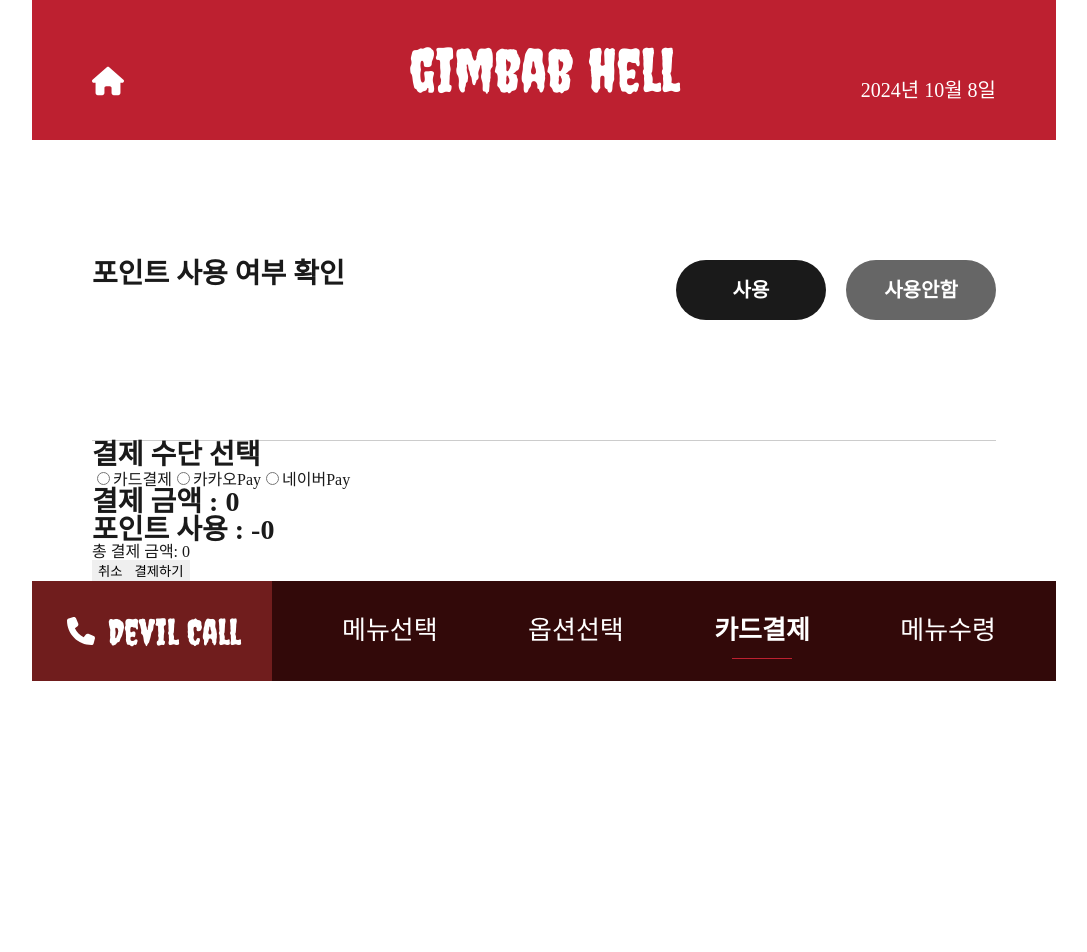
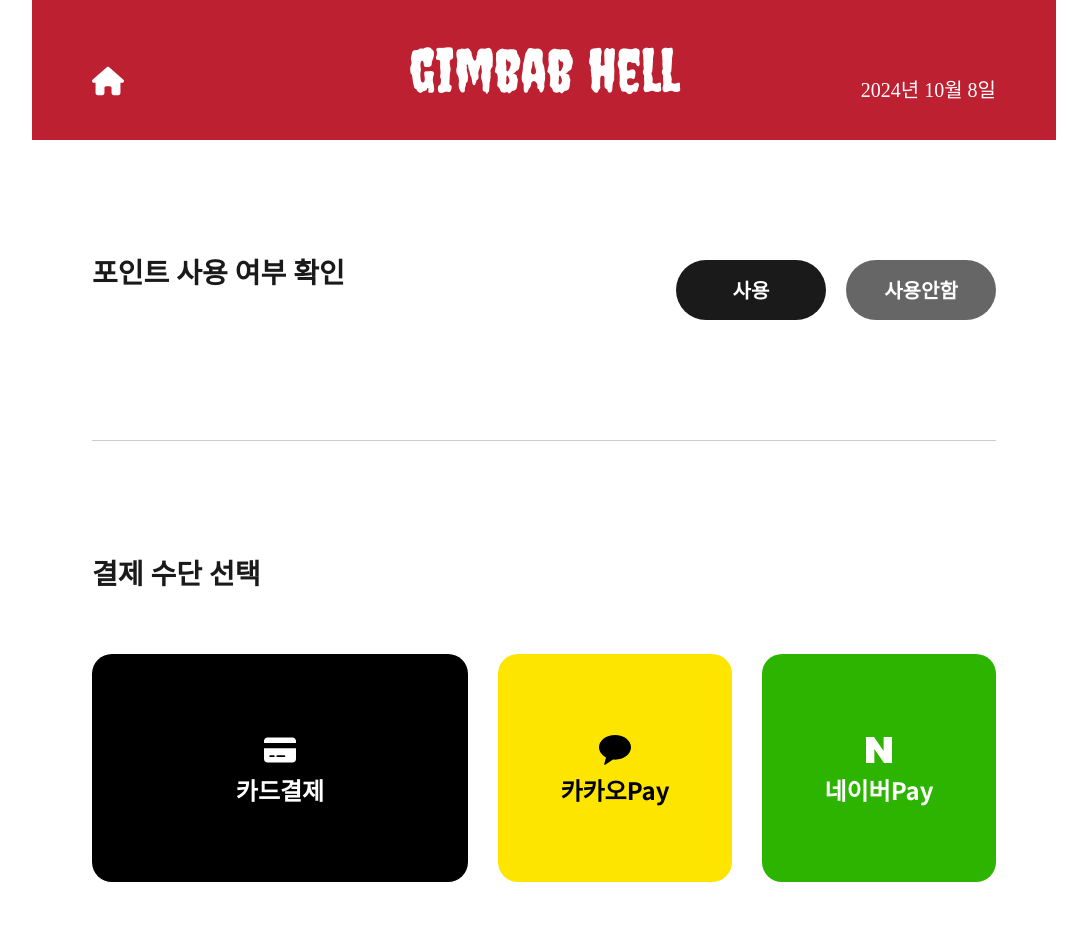
Before and after one commit to GimbabHell/HellGimbab, a React (Create React App) app: page /paycheck in a window 1280 px wide. Shown: the top 952 px of the page, without its empty margins (96-1183 px from the left). Built offline with nearby package versions, Linux system fonts and the light colour scheme; a web font is replaced by a local one.

Commit message:
payCheck css 수정

```diff
--- a/src/Style.css
+++ b/src/Style.css
@@ -1,4 +1,5 @@
 * {
+  -webkit-box-sizing: border-box;
           box-sizing: border-box;
 }
 
@@ -29,8 +30,14 @@
 }
 
 .btn {
+  display: -webkit-box;
+  display: -ms-flexbox;
   display: flex;
+  -webkit-box-align: center;
+      -ms-flex-align: center;
           align-items: center;
+  -webkit-box-pack: center;
+      -ms-flex-pack: center;
           justify-content: center;
   font-family: "Noto Sans KR", sans-serif;
   font-weight: 700;
@@ -54,7 +61,11 @@
 }
 
 .btn-wrap {
+  display: -webkit-box;
+  display: -ms-flexbox;
   display: flex;
+  -webkit-box-pack: center;
+      -ms-flex-pack: center;
           justify-content: center;
 }
 .btn-wrap .btn {
@@ -109,7 +120,10 @@
 footer {
   height: 100px;
   background: #320909;
+  display: -webkit-box;
+  display: -ms-flexbox;
   display: flex;
+  -ms-flex-wrap: wrap;
       flex-wrap: wrap;
 }
 footer .btn-call {
@@ -127,8 +141,14 @@
 footer > div {
   width: calc(100% - 240px);
   padding: 0 60px 0 70px;
+  display: -webkit-box;
+  display: -ms-flexbox;
   display: flex;
+  -webkit-box-align: center;
+      -ms-flex-align: center;
           align-items: center;
+  -webkit-box-pack: justify;
+      -ms-flex-pack: justify;
           justify-content: space-between;
 }
 footer > div span {
@@ -155,8 +175,14 @@
   background: #bd2030;
   color: #fff;
   padding: 0 60px;
+  display: -webkit-box;
+  display: -ms-flexbox;
   display: flex;
+  -webkit-box-pack: justify;
+      -ms-flex-pack: justify;
           justify-content: space-between;
+  -webkit-box-align: center;
+      -ms-flex-align: center;
           align-items: center;
 }
 .modalTop .title {
--- a/src/components/Menu/MenuState.css
+++ b/src/components/Menu/MenuState.css
@@ -8,8 +8,11 @@
   overflow-x: hidden;
 }
 .menuContainer .scrollContainer > ul {
+  display: -webkit-box;
+  display: -ms-flexbox;
   display: flex;
-  flex-wrap: wrap;
+  -ms-flex-wrap: wrap;
+      flex-wrap: wrap;
 }
 .menuContainer .scrollContainer > ul > li {
   width: 210px;
--- a/src/pages/PayCheck.css
+++ b/src/pages/PayCheck.css
@@ -1,17 +1,25 @@
 .payCheckContainer {
-  padding: 0 60px;
+  padding: 0 60px 177px;
 }
 .payCheckContainer .txtBold {
   font-size: 28px;
   font-weight: 700;
 }
+.payCheckContainer .borderBottom {
+  border-bottom: 1px solid #ccc;
+}
 .payCheckContainer .pointUse {
   padding: 120px 0;
+  display: -webkit-box;
+  display: -ms-flexbox;
   display: flex;
-  justify-content: space-between;
-  border-bottom: 1px solid #ccc;
+  -webkit-box-pack: justify;
+      -ms-flex-pack: justify;
+          justify-content: space-between;
 }
 .payCheckContainer .pointUse > div {
+  display: -webkit-box;
+  display: -ms-flexbox;
   display: flex;
 }
 .payCheckContainer .pointUse > div > div {
@@ -23,12 +31,18 @@
   opacity: 0;
 }
 .payCheckContainer .pointUse > div label {
+  display: -webkit-box;
+  display: -ms-flexbox;
   display: flex;
-  align-items: center;
-  justify-content: center;
+  -webkit-box-align: center;
+      -ms-flex-align: center;
+          align-items: center;
+  -webkit-box-pack: center;
+      -ms-flex-pack: center;
+          justify-content: center;
   width: 150px;
   height: 60px;
-  font-family: "NotoSans KR", sans-serif;
+  font-family: "Noto Sans KR", sans-serif;
   font-size: 20px;
   font-weight: 700;
   color: #fff;
@@ -36,6 +50,97 @@
   margin-left: 20px;
   cursor: pointer;
 }
-.payCheckContainer .pointUse > div label:last-of-type {
-  bottom: #aaa;
+.payCheckContainer .payMethod {
+  padding: 120px 0;
 }
+.payCheckContainer .payMethod > p {
+  margin-bottom: 65px;
+}
+.payCheckContainer .payMethod > div {
+  display: -webkit-box;
+  display: -ms-flexbox;
+  display: flex;
+  -webkit-box-pack: justify;
+      -ms-flex-pack: justify;
+          justify-content: space-between;
+}
+.payCheckContainer .payMethod > div > div {
+  width: 234px;
+  position: relative;
+}
+.payCheckContainer .payMethod > div > div input {
+  position: absolute;
+  top: 0;
+  left: 0;
+  opacity: 0;
+}
+.payCheckContainer .payMethod > div > div label {
+  display: -webkit-box;
+  display: -ms-flexbox;
+  display: flex;
+  -webkit-box-orient: vertical;
+  -webkit-box-direction: normal;
+      -ms-flex-direction: column;
+          flex-direction: column;
+  -webkit-box-pack: center;
+      -ms-flex-pack: center;
+          justify-content: center;
+  -webkit-box-align: center;
+      -ms-flex-align: center;
+          align-items: center;
+  width: 100%;
+  height: 228px;
+  border-radius: 20px;
+  background: #000;
+  color: #fff;
+  font-size: 24px;
+  font-weight: 700;
+  font-family: "Noto Sans KR", sans-serif;
+  cursor: pointer;
+}
+.payCheckContainer .payMethod > div > div label svg {
+  font-size: 32px;
+}
+.payCheckContainer .payMethod > div > div label > p {
+  margin-top: 12px;
+}
+.payCheckContainer .payMethod > div > div:first-child {
+  width: 376px;
+}
+.payCheckContainer .payMethod > div > div:nth-child(2) label {
+  background: #FEE500;
+  color: #000;
+}
+.payCheckContainer .payMethod > div > div:nth-child(3) label {
+  background: #2DB400;
+}
+.payCheckContainer .payPricePoint {
+  padding: 60px 20px;
+}
+.payCheckContainer .payPricePoint h3 {
+  display: -webkit-box;
+  display: -ms-flexbox;
+  display: flex;
+  -webkit-box-pack: justify;
+      -ms-flex-pack: justify;
+          justify-content: space-between;
+}
+.payCheckContainer .payPricePoint h3 + h3 {
+  margin-top: 32px;
+}
+.payCheckContainer .totalPrice {
+  padding: 60px 20px;
+  display: -webkit-box;
+  display: -ms-flexbox;
+  display: flex;
+  -webkit-box-pack: justify;
+      -ms-flex-pack: justify;
+          justify-content: space-between;
+  font-size: 32px;
+}
+.payCheckContainer .totalPrice span:last-of-type {
+  font-weight: 700;
+}
+.payCheckContainer .btn-wrap {
+  margin-top: 60px;
+}
--- a/src/pages/PayCheck.scss
+++ b/src/pages/PayCheck.scss
@@ -1,17 +1,22 @@
 @import "../Common";
 
 .payCheckContainer {
-    padding: $padding;
+    padding: $padding 177px;
 
+    // 공통
     .txtBold {
         font-size: 28px;
         font-weight: 700;
     }
+    .borderBottom {
+        border-bottom: 1px solid #ccc;
+    }
+
+
     .pointUse {
         padding: 120px 0;
         display: flex;
         justify-content: space-between;
-        border-bottom: 1px solid #ccc;
         > div {
             display: flex;
             > div {
@@ -28,7 +33,7 @@
                 justify-content: center;
                 width: 150px;
                 height: 60px;
-                font-family: "NotoSans KR", sans-serif;
+                font-family: "Noto Sans KR", sans-serif;
                 font-size: 20px;
                 font-weight: 700;
                 color: #fff;
@@ -36,10 +41,90 @@
                 margin-left: 20px;
                 cursor: pointer;
 
-                &:last-of-type {
-                    bottom: #aaa;
+            }
+        }
+    }
+    .payMethod {
+        padding: 120px 0;
+        > p {
+            margin-bottom: 65px;
+        }
+        > div {
+            display: flex;
+            justify-content: space-between;
+            > div {
+                width: 234px;
+                position: relative;
+                input {
+                    position: absolute;
+                    top: 0;
+                    left: 0;
+                    opacity: 0;
+                }
+                label {
+                    display: flex;
+                    flex-direction: column;
+                    justify-content: center;
+                    align-items: center;
+                    width: 100%;
+                    height: 228px;
+                    border-radius: 20px;
+                    background: #000;
+                    color: #fff;
+                    font-size: 24px;
+                    font-weight: 700;
+                    font-family: "Noto Sans KR", sans-serif;
+                    cursor: pointer;
+                    svg {
+                        font-size: 32px;
+                    }
+                    > p {
+                        margin-top: 12px;
+                    }
+                }
+                &:first-child {
+                    width: 376px;
+                }
+                &:nth-child(2){
+
+                    label {
+                        background: #FEE500;
+                        color: #000;
+                    }
+                }
+                &:nth-child(3){
+                    label {
+                        background: #2DB400;
+                    }
+
                 }
             }
         }
     }
+    .payPricePoint {
+        padding: 60px 20px;
+        h3 {
+            display: flex;
+            justify-content: space-between;
+            +h3 {
+                margin-top: 32px;
+            }
+        }
+    }
+
+    .totalPrice {
+        padding: 60px 20px;
+        display: flex;
+        justify-content: space-between;
+        font-size: 32px;
+
+        span {
+            &:last-of-type {
+                font-weight: 700;
+            }
+        }
+    }
+    .btn-wrap {
+        margin-top: 60px;
+    }
 }
--- a/src/pages/PayCheckPage.js
+++ b/src/pages/PayCheckPage.js
@@ -6,6 +6,7 @@
 import KakaoPay from "../components/PayCheck/KakaoPay";
 import NaverPay from "../components/PayCheck/NaverPay";
 import PayCheckStyle from "./PayCheck.css";
+import { FaCreditCard } from "react-icons/fa6";
 
 const PayCheckPage = () => {
     const [show, setShow] = useState(false);
@@ -58,11 +59,11 @@
     return (
         <div className="payCheckContainer">
             <form onSubmit={onClickHandler3}>
-                <div className="pointUse">
+                <div className="pointUse borderBottom">
                     <p className="txtBold">포인트 사용 여부 확인</p>
                     <div>
                         <div>
-                            <input type="radio" name="point" id="yes" onChange={onClickHandler} />
+                            <input type="radio" name="point" id="yes" onChange={onClickHandler}  required />
                             <label htmlFor="yes" className="btn btn-black">
                                 사용
                             </label>
@@ -78,30 +79,54 @@
 
                 {show ? <MemberCheckNumber setShow={setShow} setDefa={setDefa} /> : null}
 
-                <div className="payMethod">
+                <div className="payMethod borderBottom">
                     <p className="txtBold">결제 수단 선택</p>
                     <div>
-                        <input type="radio" name="pay" id="card" onChange={() => setPush(0)}></input>
-                        <label htmlFor="card">카드결제</label>
-                        <input type="radio" name="pay" id="kakao" onChange={() => setPush(1)}></input>
-                        <label htmlFor="kakao">카카오Pay</label>
-                        <input type="radio" name="pay" id="naver" onChange={() => setPush(2)}></input>
-                        <label htmlFor="naver">네이버Pay</label>
+                        <div>
+                            <input type="radio" name="pay" id="card" onChange={() => setPush(0)} required></input>
+                            <label htmlFor="card">
+                                <FaCreditCard />
+                                <p>카드결제</p>
+                            </label>
+                        </div>
+                        <div>
+                            <input type="radio" name="pay" id="kakao" onChange={() => setPush(1)}></input>
+                            <label htmlFor="kakao">
+                                <img src="../images/kakaoLogo.svg" alt="kakao" />
+                                <p>카카오Pay</p>
+                            </label>
+                        </div>
+                        <div>
+                            <input type="radio" name="pay" id="naver" onChange={() => setPush(2)}></input>
+                            <label htmlFor="naver">
+                                <img src="../images/naverLogo.svg" alt="naver" />
+                                <p>네이버Pay</p>
+                            </label>
+                        </div>
                     </div>
                 </div>
 
-                <div>
-                    <h3 className="txtBold">결제 금액 : {totalPrice}</h3>
+                <div className="payPricePoint borderBottom">
+                    <h3 className="txtBold">
+                        <span>결제 금액</span>
+                        <span>{totalPrice}원</span>
+                    </h3>
 
-                    <h3 className="txtBold">포인트 사용 : -{defa}</h3>
+                    <h3 className="txtBold">
+                        <span>포인트 사용</span>
+                        <span>{defa<0?`-${defa}`:defa}원</span>
+                    </h3>
                 </div>
 
-                <h2>총 결제 금액: {totalPrice - defa}</h2>
+                <h2 className="totalPrice">
+                    <span>총 결제 금액</span>
+                    <span>{totalPrice - defa}원</span>
+                </h2>
 
 
-                <div>
-                    <button onClick={onClickHandler2}>취소</button>
-                    <button type="submit">결제하기</button>
+                <div className="btn-wrap">
+                    <button className="btn btn-gray" onClick={onClickHandler2}>취소</button>
+                    <button className="btn btn-red" type="submit">결제하기</button>
                 </div>
 
                 {test ? <CardPay lastPrice={totalPrice - defa} /> : null}
```
Also changed, not shown: src/components/Menu/MenuFootState.css (+22 -5 lines), src/components/Menu/MenuNavBar.css (+9 -3 lines), src/components/Menu/MenuOrder.css (+13 -3 lines), src/pages/HomePage.css (+14 -3 lines), src/pages/MenuDetailPage.css (+34 -0 lines), public/images/kakaoLogo.svg (added), public/images/naverLogo.svg (added). Lines whose indentation alone changed are shown as unchanged.
